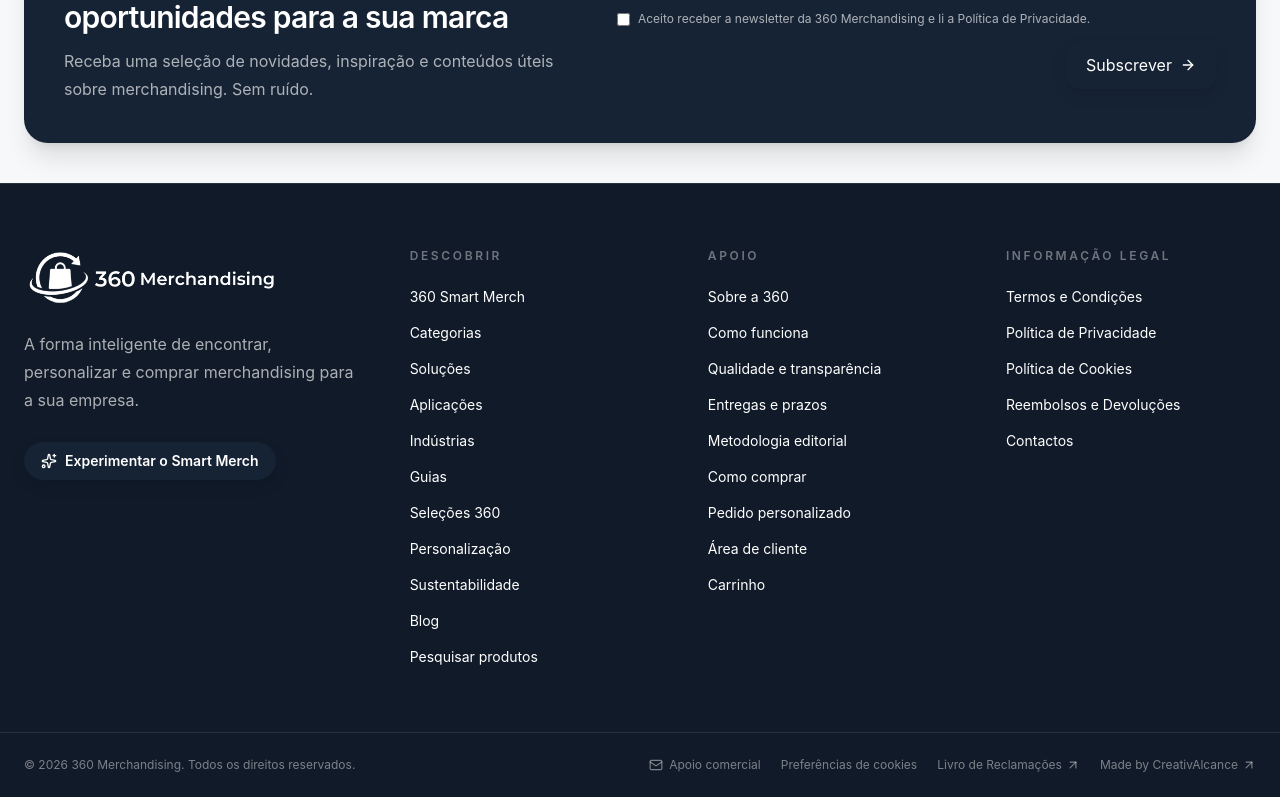
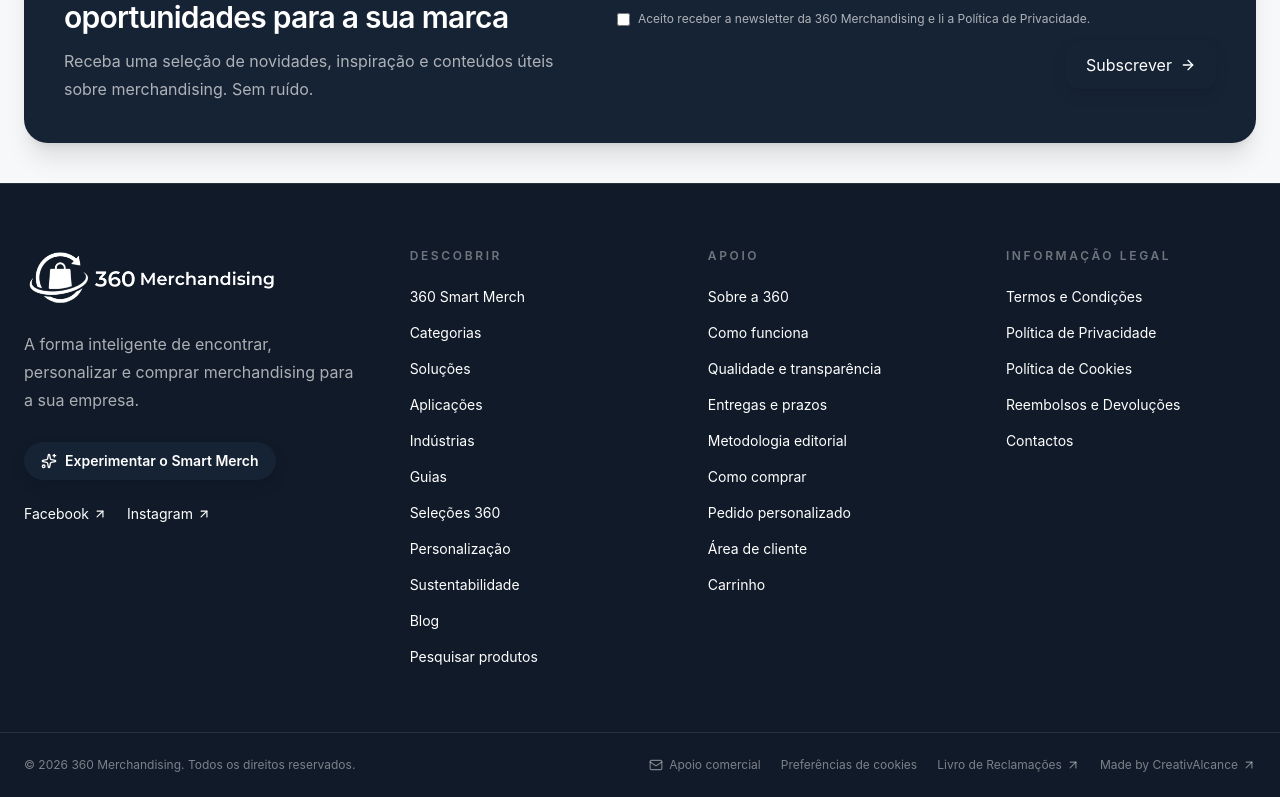
Before and after one commit to Creativalcance/loja-creativalcance, a Next.js app: page / in a window 1280 px wide. Shown: the part 6679-7476 px from the top of the page. Built offline with nearby package versions, Linux system fonts and the light colour scheme; no server answers.

Commit message:
Add Facebook and Instagram links to site footer

```diff
--- a/src/components/layout/SiteFooter.tsx
+++ b/src/components/layout/SiteFooter.tsx
@@ -89,6 +89,25 @@ export default async function SiteFooter() {
             <Sparkles className="h-4 w-4" />
             {messages.trySmart}
           </Link>
+
+          <div className="mt-6 flex flex-wrap items-center gap-5">
+            <a
+              href="https://www.facebook.com/share/1CZxnFoA2M/?mibextid=wwXIfr"
+              target="_blank"
+              rel="noopener noreferrer"
+              className="inline-flex items-center gap-1 text-sm text-white/70 transition hover:text-white"
+            >
+              Facebook <ArrowUpRight aria-hidden="true" className="h-3.5 w-3.5" />
+            </a>
+            <a
+              href="https://instagram.com/360.merchandising?obrf=a25heTRlbnJrY3R3&utm_source=qr"
+              target="_blank"
+              rel="noopener noreferrer"
+              className="inline-flex items-center gap-1 text-sm text-white/70 transition hover:text-white"
+            >
+              Instagram <ArrowUpRight aria-hidden="true" className="h-3.5 w-3.5" />
+            </a>
+          </div>
         </div>
 
         {footerGroups.map((group) => (
```
